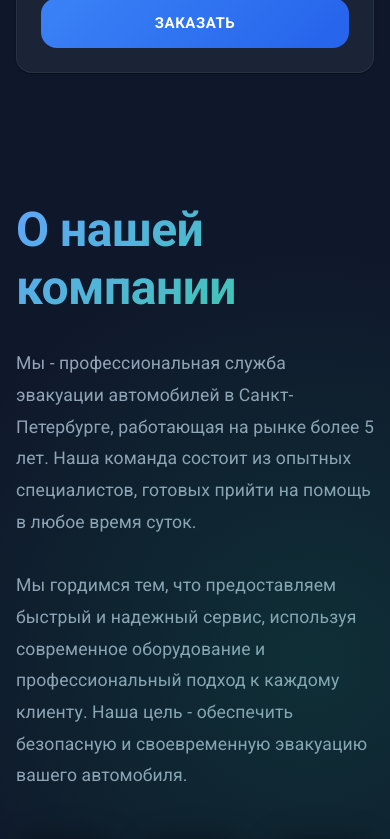
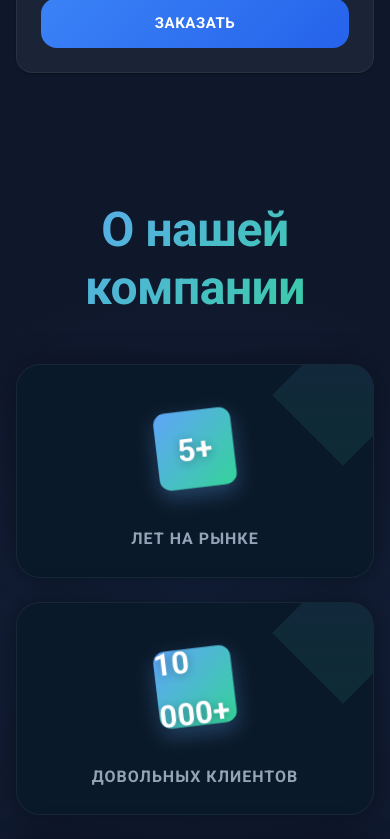
Before and after one commit to DiorAt/truck, a React (Create React App) app in the folder frontend/: page / in a window 390 px wide. Shown: the part 6220-7059 px from the top of the page. Built offline with nearby package versions, Linux system fonts and the light colour scheme.

Commit message:
Исправлена мобильная версия: отключена анимация цен и улучшены блоки в разделе О компании

```diff
--- a/frontend/src/components/About.js
+++ b/frontend/src/components/About.js
@@ -5,6 +5,8 @@ import {
   Typography,
   Grid,
   Paper,
+  useTheme,
+  useMediaQuery,
 } from '@mui/material';
 import { motion } from 'framer-motion';
 import VerifiedIcon from '@mui/icons-material/Verified';
@@ -34,94 +36,63 @@ const stats = [
 ];
 
 const About = () => {
+  const theme = useTheme();
+  const isMobile = useMediaQuery(theme.breakpoints.down('sm'));
+
   return (
     <Box
       id="about"
       sx={{
-        py: { xs: 8, md: 12 },
+        py: 8,
         position: 'relative',
-        overflow: 'hidden',
         '&::before': {
           content: '""',
           position: 'absolute',
           top: 0,
           left: 0,
           right: 0,
-          bottom: 0,
-          background: 'radial-gradient(circle at 80% 50%, rgba(16, 185, 129, 0.15), transparent 70%)',
+          height: '100%',
+          background: 'radial-gradient(circle at 50% 50%, rgba(59, 130, 246, 0.1), transparent 70%)',
           pointerEvents: 'none',
         },
       }}
     >
       <Container maxWidth="lg">
-        <Grid container spacing={6} alignItems="center">
-          <Grid item xs={12} md={6}>
-            <MotionBox
-              initial={{ opacity: 0, x: -50 }}
-              whileInView={{ opacity: 1, x: 0 }}
-              viewport={{ once: true }}
-              transition={{ duration: 0.8 }}
-            >
-              <MotionTypography
+        <Typography
           variant="h2"
+          align="center"
+          gutterBottom
           sx={{
-                  mb: 4,
+            mb: 6,
             background: 'linear-gradient(135deg, #60A5FA, #34D399)',
             WebkitBackgroundClip: 'text',
             WebkitTextFillColor: 'transparent',
           }}
         >
           О нашей компании
-              </MotionTypography>
-
-              <Typography
-                variant="body1"
-                color="text.secondary"
-                sx={{
-                  mb: 4,
-                  fontSize: '1.1rem',
-                  lineHeight: 1.8,
-                }}
-              >
-                Мы - профессиональная служба эвакуации автомобилей в Санкт-Петербурге,
-                работающая на рынке более 5 лет. Наша команда состоит из опытных
-                специалистов, готовых прийти на помощь в любое время суток.
         </Typography>
 
-              <Typography
-                variant="body1"
-                color="text.secondary"
-                sx={{
-                  fontSize: '1.1rem',
-                  lineHeight: 1.8,
-                }}
-              >
-                Мы гордимся тем, что предоставляем быстрый и надежный сервис,
-                используя современное оборудование и профессиональный подход к
-                каждому клиенту. Наша цель - обеспечить безопасную и своевременную
-                эвакуацию вашего автомобиля.
-              </Typography>
-            </MotionBox>
-          </Grid>
-
-          <Grid item xs={12} md={6}>
-            <Grid container spacing={3} sx={{ height: '100%' }}>
+        <Grid container spacing={3}>
           {stats.map((stat, index) => (
-                <Grid item xs={4} key={index} sx={{ height: '100%' }}>
+            <Grid item xs={12} sm={4} key={index}>
               <MotionPaper
                 initial={{ opacity: 0, y: 20 }}
                 whileInView={{ opacity: 1, y: 0 }}
                 viewport={{ once: true }}
                 transition={{ duration: 0.5 }}
                 sx={{
-                      height: '280px',
+                  height: isMobile ? 'auto' : '280px',
+                  minHeight: isMobile ? '200px' : 'auto',
                   display: 'flex',
                   flexDirection: 'column',
+                  alignItems: 'center',
+                  justifyContent: 'center',
                   position: 'relative',
                   background: '#0A1929',
                   borderRadius: '24px',
                   overflow: 'hidden',
                   boxShadow: '0 0 30px rgba(0, 0, 0, 0.4)',
+                  p: isMobile ? 3 : 4,
                 }}
               >
                 {/* Декоративный элемент в углу */}
@@ -151,11 +122,11 @@ const About = () => {
                     }
                   }}
                   sx={{
-                        width: '120px',
-                        height: '120px',
+                    width: isMobile ? '80px' : '120px',
+                    height: isMobile ? '80px' : '120px',
                     background: 'linear-gradient(135deg, #60A5FA, #34D399)',
                     borderRadius: '12px',
-                        m: '30px auto',
+                    m: isMobile ? '20px auto' : '30px auto',
                     display: 'flex',
                     alignItems: 'center',
                     justifyContent: 'center',
@@ -165,7 +136,7 @@ const About = () => {
                   <Box
                     sx={{
                       color: '#fff',
-                          fontSize: '2.5rem',
+                      fontSize: isMobile ? '2rem' : '2.5rem',
                       fontWeight: 'bold',
                       textShadow: '0 2px 10px rgba(0,0,0,0.3)',
                     }}
@@ -177,7 +148,7 @@ const About = () => {
                 {/* Текст */}
                 <Typography
                   sx={{
-                        fontSize: '1.25rem',
+                    fontSize: isMobile ? '1rem' : '1.25rem',
                     fontWeight: 600,
                     color: '#94A3B8',
                     textAlign: 'center',
@@ -193,8 +164,6 @@ const About = () => {
             </Grid>
           ))}
         </Grid>
-          </Grid>
-        </Grid>
       </Container>
     </Box>
   );
--- a/frontend/src/components/Price.js
+++ b/frontend/src/components/Price.js
@@ -6,12 +6,16 @@ import {
   Grid,
   Paper,
   Button,
+  useTheme,
+  useMediaQuery,
 } from '@mui/material';
 import { motion } from 'framer-motion';
 import { getServices } from '../services/siteDataService';
 
 const Price = () => {
   const [services, setServices] = useState([]);
+  const theme = useTheme();
+  const isMobile = useMediaQuery(theme.breakpoints.down('sm'));
 
   useEffect(() => {
     // Загружаем услуги из localStorage
@@ -55,7 +59,7 @@ const Price = () => {
           {services.map((service) => (
             <Grid item xs={12} md={4} key={service.id}>
               <motion.div
-                initial={{ opacity: 0, y: 20 }}
+                initial={isMobile ? { opacity: 1, y: 0 } : { opacity: 0, y: 20 }}
                 whileInView={{ opacity: 1, y: 0 }}
                 viewport={{ once: true }}
                 transition={{ duration: 0.5 }}
@@ -69,7 +73,7 @@ const Price = () => {
                     position: 'relative',
                     overflow: 'hidden',
                     '&:hover': {
-                      transform: 'translateY(-8px)',
+                      transform: isMobile ? 'none' : 'translateY(-8px)',
                       '& .price-tag': {
                         transform: 'translateY(0)',
                         opacity: 1,
@@ -97,8 +101,8 @@ const Price = () => {
                       fontWeight: 'bold',
                       color: '#60A5FA',
                       mb: 2,
-                      transform: 'translateY(20px)',
-                      opacity: 0,
+                      transform: isMobile ? 'none' : 'translateY(20px)',
+                      opacity: isMobile ? 1 : 0,
                       transition: 'all 0.3s ease',
                     }}
                   >
```
Lines whose indentation alone changed are shown as unchanged.
